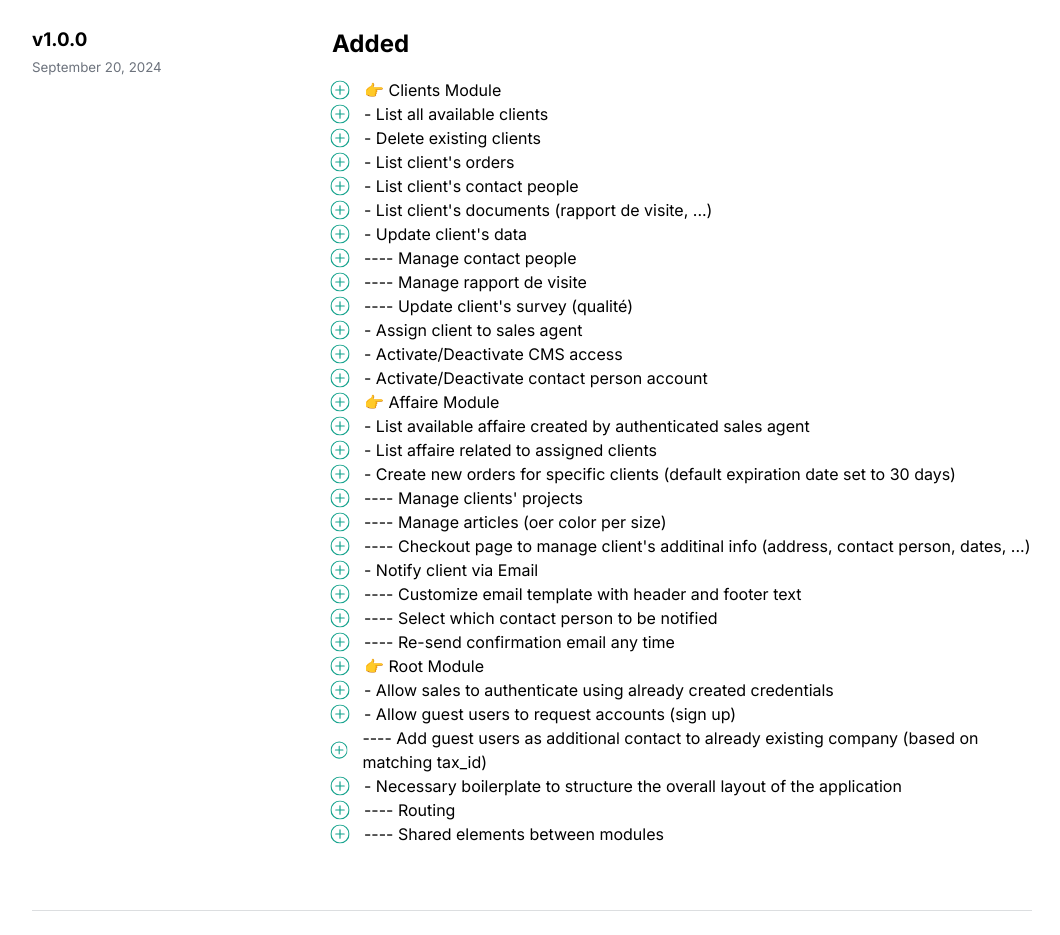
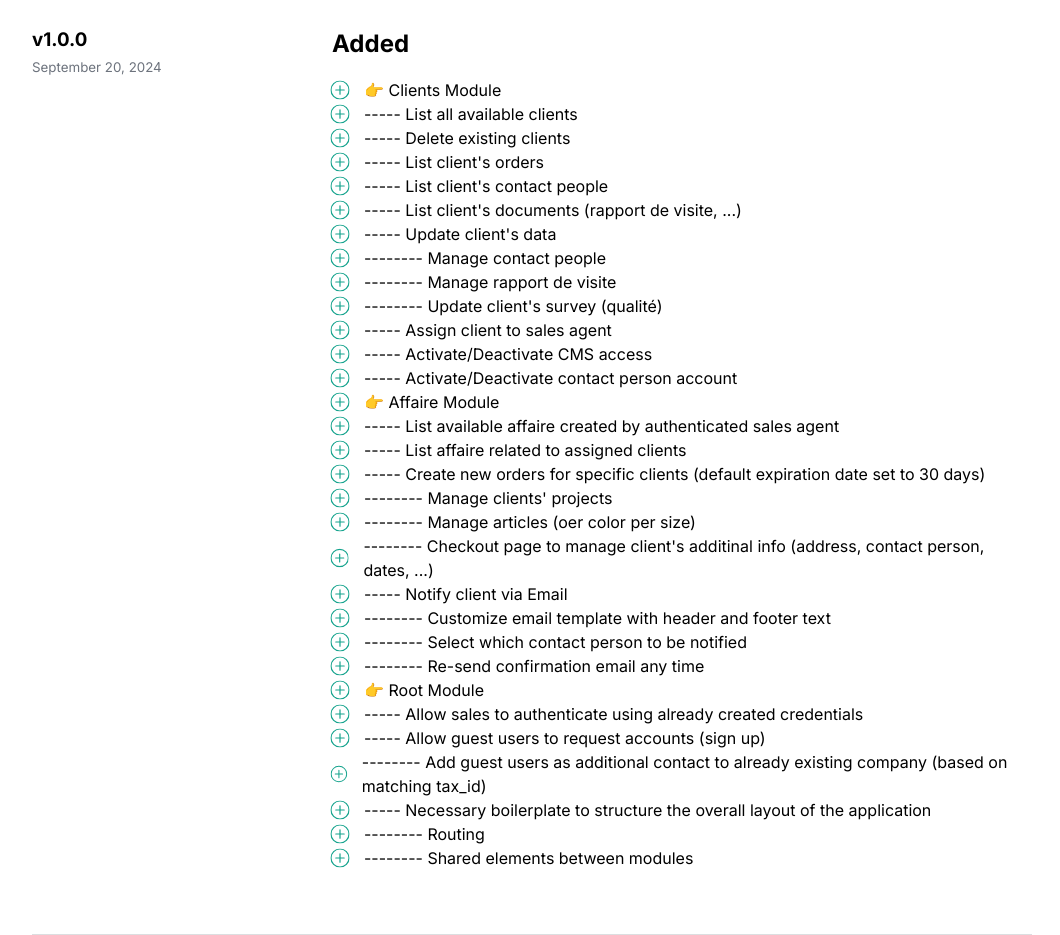
Before and after one commit to divaSoft-gg/Dutra-CHANGELOG, a React (Vite) app: page / in a window 1280 px wide. Shown: the part 320-1255 px from the top of the page, without its empty margins (108-1168 px from the left). Before the commit the page ends 1231 px from the top, so only its background shows below. Built offline with nearby package versions, Linux system fonts and the light colour scheme; the HTML template or start-up script is replaced by a standard one.

Commit message:
chore: indentation

```diff
--- a/src/data/data.js
+++ b/src/data/data.js
@@ -4,38 +4,38 @@ export const VERSION_DETAILS = [
         "date": "   September 20, 2024",
         "added": [
             "👉 Clients Module",
-            "- List all available clients",
-            "- Delete existing clients",
-            "- List client's orders",
-            "- List client's contact people",
-            "- List client's documents (rapport de visite, ...)",
-            "- Update client's data",
-            "---- Manage contact people",
-            "---- Manage rapport de visite",
-            "---- Update client's survey (qualité)",
-            "- Assign client to sales agent",
-            "- Activate/Deactivate CMS access",
-            "- Activate/Deactivate contact person account",
+            "----- List all available clients",
+            "----- Delete existing clients",
+            "----- List client's orders",
+            "----- List client's contact people",
+            "----- List client's documents (rapport de visite, ...)",
+            "----- Update client's data",
+            "-------- Manage contact people",
+            "-------- Manage rapport de visite",
+            "-------- Update client's survey (qualité)",
+            "----- Assign client to sales agent",
+            "----- Activate/Deactivate CMS access",
+            "----- Activate/Deactivate contact person account",
 
             "👉 Affaire Module",
-            "- List available affaire created by authenticated sales agent",
-            "- List affaire related to assigned clients",
-            "- Create new orders for specific clients (default expiration date set to 30 days)",
-            "---- Manage clients' projects",
-            "---- Manage articles (oer color per size)",
-            "---- Checkout page to manage client's additinal info (address, contact person, dates, ...)",
-            "- Notify client via Email",
-            "---- Customize email template with header and footer text",
-            "---- Select which contact person to be notified",
-            "---- Re-send confirmation email any time",
+            "----- List available affaire created by authenticated sales agent",
+            "----- List affaire related to assigned clients",
+            "----- Create new orders for specific clients (default expiration date set to 30 days)",
+            "-------- Manage clients' projects",
+            "-------- Manage articles (oer color per size)",
+            "-------- Checkout page to manage client's additinal info (address, contact person, dates, ...)",
+            "----- Notify client via Email",
+            "-------- Customize email template with header and footer text",
+            "-------- Select which contact person to be notified",
+            "-------- Re-send confirmation email any time",
 
             "👉 Root Module",
-            "- Allow sales to authenticate using already created credentials",
-            "- Allow guest users to request accounts (sign up)",
-            "---- Add guest users as additional contact to already existing company (based on matching tax_id)",
-            "- Necessary boilerplate to structure the overall layout of the application",
-            "---- Routing",
-            "---- Shared elements between modules"
+            "----- Allow sales to authenticate using already created credentials",
+            "----- Allow guest users to request accounts (sign up)",
+            "-------- Add guest users as additional contact to already existing company (based on matching tax_id)",
+            "----- Necessary boilerplate to structure the overall layout of the application",
+            "-------- Routing",
+            "-------- Shared elements between modules"
         ],
         "changed": [],
         "fixed": [],
```
